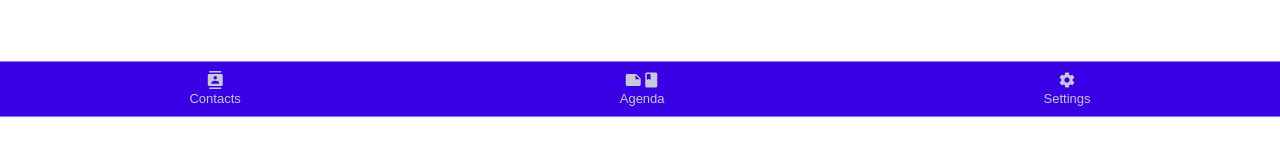
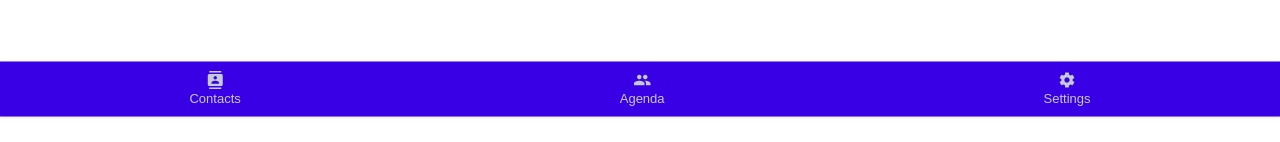
Before and after one commit to Sallaks/FronEndProject, an Angular app: page /login in a window 1280 px wide. Shown: the part 655-797 px from the top of the page. Built offline with nearby package versions, Linux system fonts and the light colour scheme.

Commit message:
group icon

```diff
--- a/src/app/public/components/tap-bar/tap-bar.component.html
+++ b/src/app/public/components/tap-bar/tap-bar.component.html
@@ -6,7 +6,7 @@
   </a>
 
   <a href="#" class="nav__link">
-    <i class="material-icons nav__icon">notebook</i>
+    <i class="material-icons nav__icon">group</i>
     <span class="nav__text">Agenda</span>
   </a>
 
```
